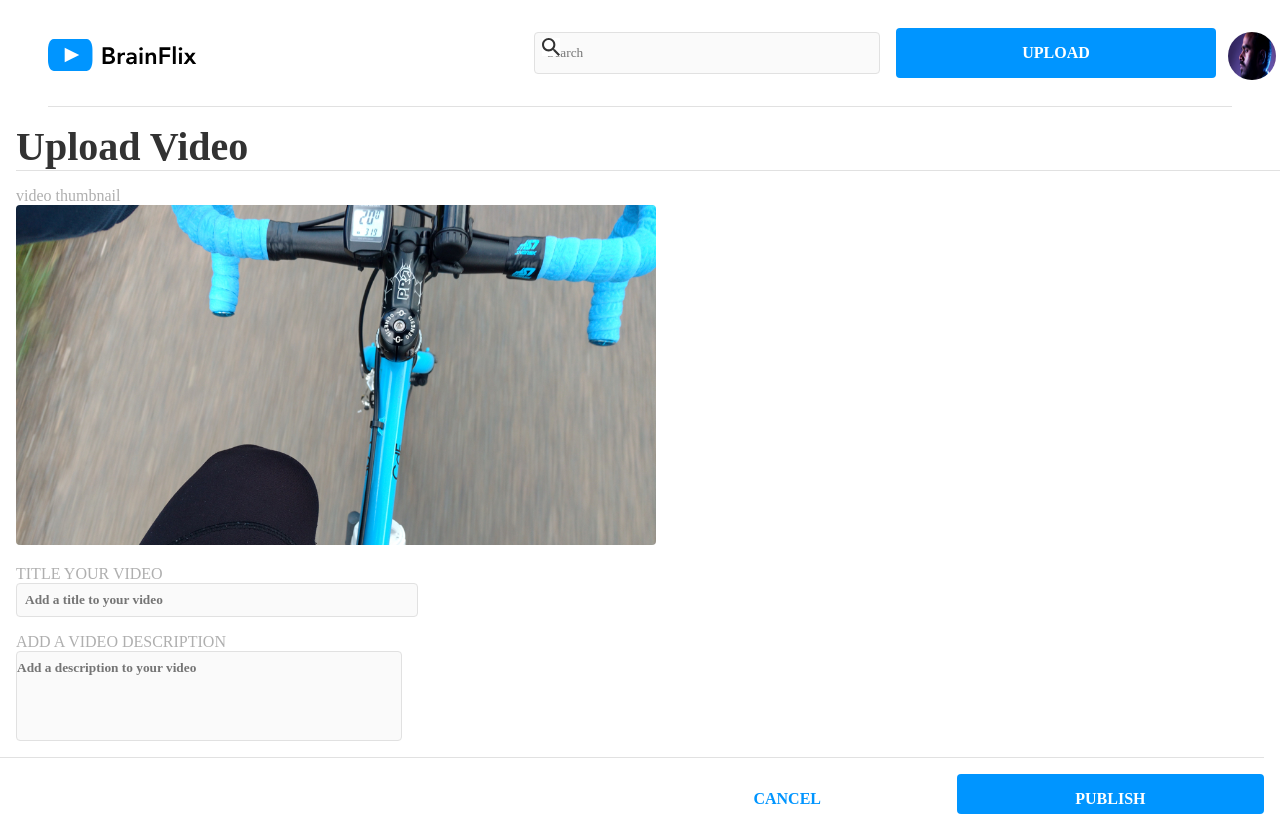
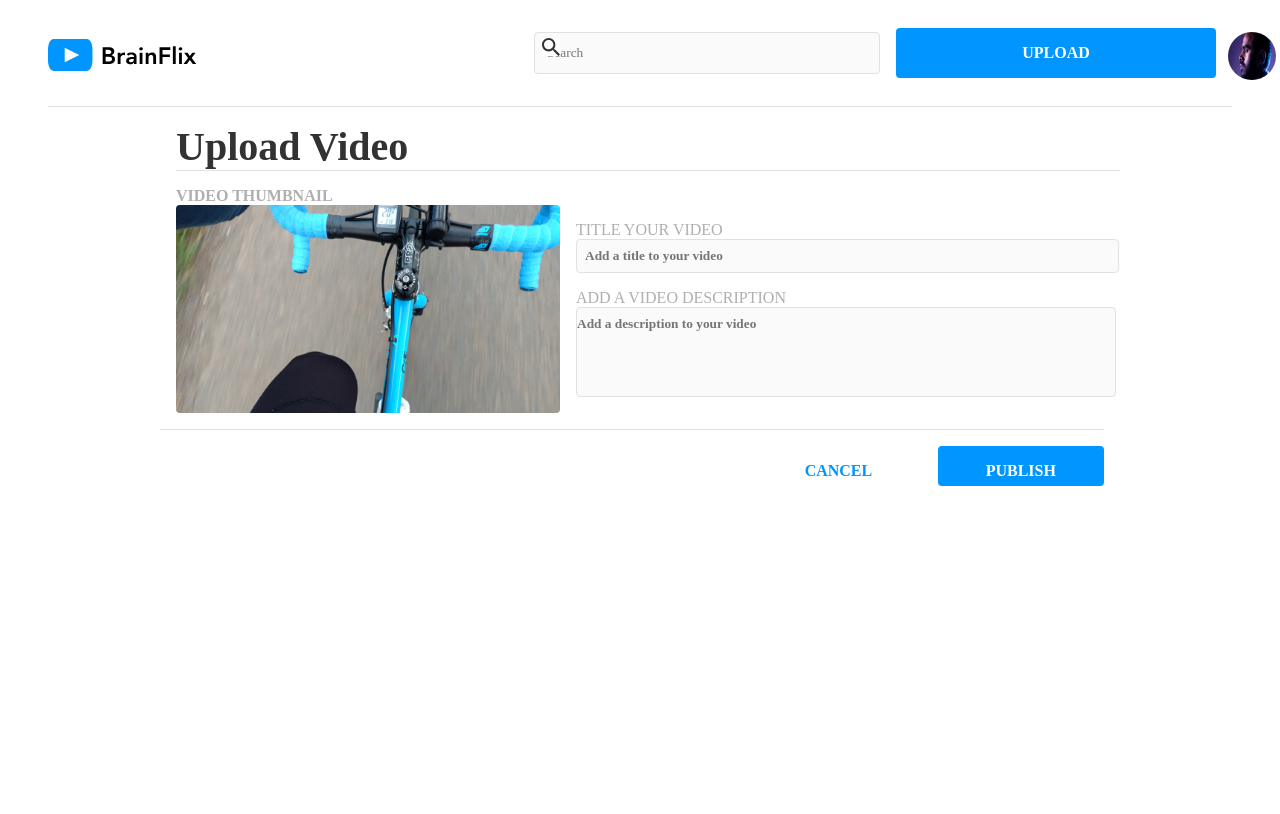
Before and after one commit to Abana55/alec-bana-brainflix, a React (Create React App) app: page /upload in a window 1280 px wide. Built offline with nearby package versions, Linux system fonts and the light colour scheme.

Commit message:
finished

```diff
--- a/src/pages/Page/UploadPage/UploadPage.js
+++ b/src/pages/Page/UploadPage/UploadPage.js
@@ -15,9 +15,12 @@ function UploadPage() {
         <Header/>
             <section className='upload' >
                 <h1 className='upload__title'>Upload Video</h1>
-                <h2 className='upload__sub-title-1'>video thumbnail</h2>
-                <img className='upload__img' src={UploadImg}/>
+                <h2 className='upload__sub-title-1'>VIDEO THUMBNAIL</h2>
+
+
                 <form onSubmit={submit} className='upload__form'>
+                    <div className='upload__desktop'>
+                    <img className='upload__img' src={UploadImg}/>
                 <div className='upload__box'>
                     <label className='upload__sub-title'>TITLE YOUR VIDEO
                         <input className='upload__input' placeholder='Add a title to your video' type="text" />
@@ -25,6 +28,7 @@ function UploadPage() {
                  <label className='upload__sub-title'>ADD A VIDEO DESCRIPTION
                     <input className='upload__input-1' placeholder='Add a description to your video' type="text" />
                  </label>
+                 </div>
                  </div>
                  <div className='upload__border-sty'>
                      <button className='upload__button'>PUBLISH</button>
--- a/src/pages/Page/UploadPage/UploadPage.scss
+++ b/src/pages/Page/UploadPage/UploadPage.scss
@@ -2,6 +2,10 @@
 @use '../../../styles/partials/variables' as *;
 
 .upload {
+    @include desktop {
+        margin-left: 10rem;
+        margin-right: 10rem;
+    }
     &__title {
         color: $brainflix-black;
 
@@ -9,6 +13,12 @@
     &__form {
         display: flex;
         flex-direction: column;
+    }
+    &__desktop {
+        @include desktop {
+            display: flex;
+            padding-bottom: 1rem;
+        }
     }
     &__box {
         display: flex;
@@ -22,6 +32,7 @@
         @include tablet {
             font-size: 2.5rem;
         }
+
     }
     &__img {
         background-position: center;
@@ -30,6 +41,9 @@
         border-radius: .25rem;
         @include tablet {
             width: 50vw;
+        }
+        @include desktop {
+            width: 30vw;
         }
     }
     &__sub-title-1 {
@@ -43,7 +57,7 @@
         @include tablet {
             border-top: 1px solid $mercury;
             font-size: 1rem;
-            font-weight: 400;
+            font-weight: 600;
         }
     }
     &__sub-title {
@@ -54,9 +68,7 @@
         flex-direction: column;
         margin-left: 1rem;
         font-size: 1rem;
-        // @include tablet {
 
-        // }
     }
     &__input {
         padding: .5rem;
@@ -75,7 +87,7 @@
             width: 90vw;
         }
         @include desktop {
-            width: 30vw;
+            width: 41vw;
             margin-right: 1rem;
 
         }
@@ -101,7 +113,7 @@
 
         }
         @include desktop {
-            width: 30vw;
+            width: 42vw;
             margin-right: 1rem;
 
         }
@@ -122,6 +134,10 @@
             height: 5vh;
             width: 24vw;
         }
+        @include desktop {
+            width: 13vw;
+        }
+
     }
     &__button-1 {
         @include button;
@@ -131,5 +147,9 @@
             height: 5vh;
             width: 24vw;
         }
+        @include desktop {
+            width: 13vw;
+        }
+
     }
 }
```
